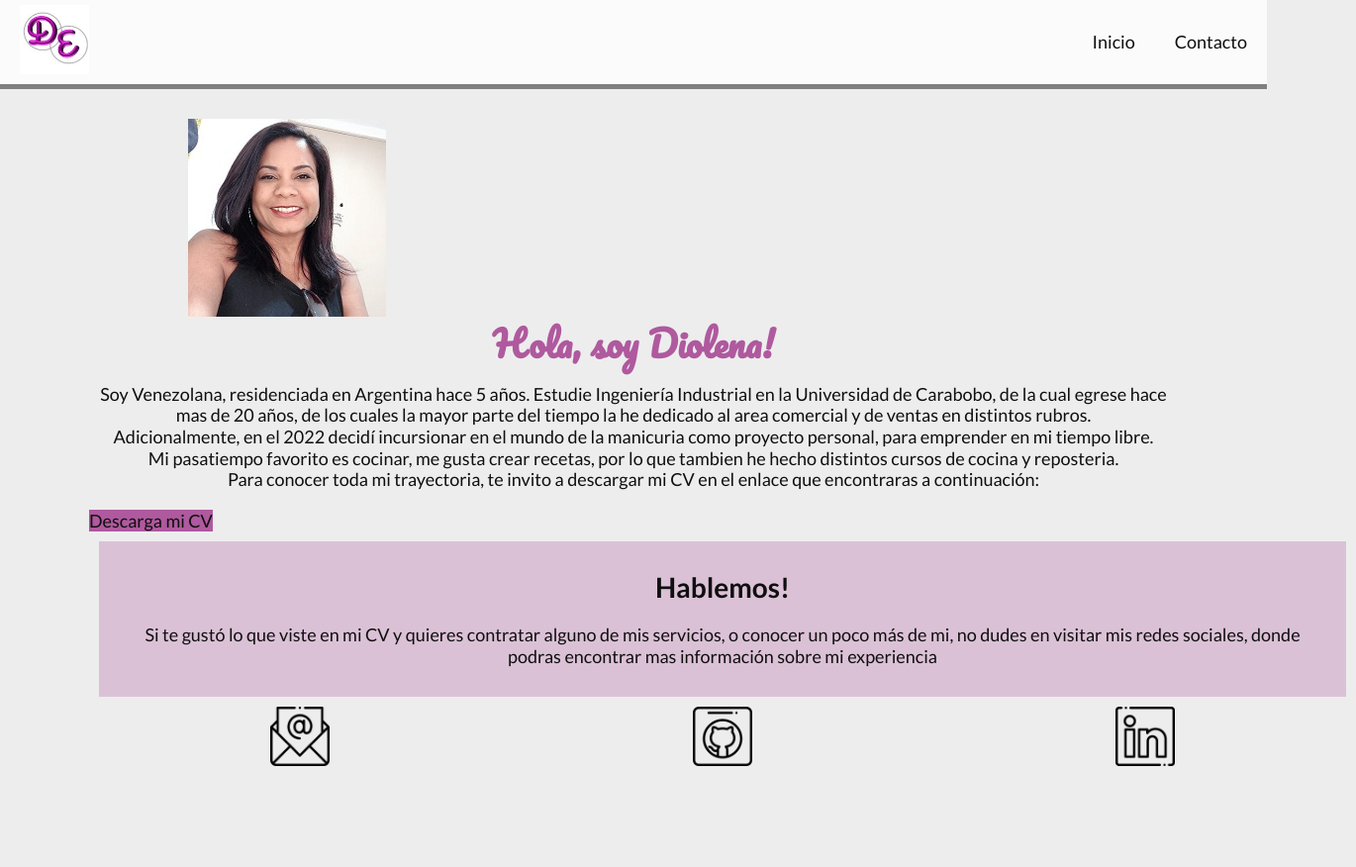
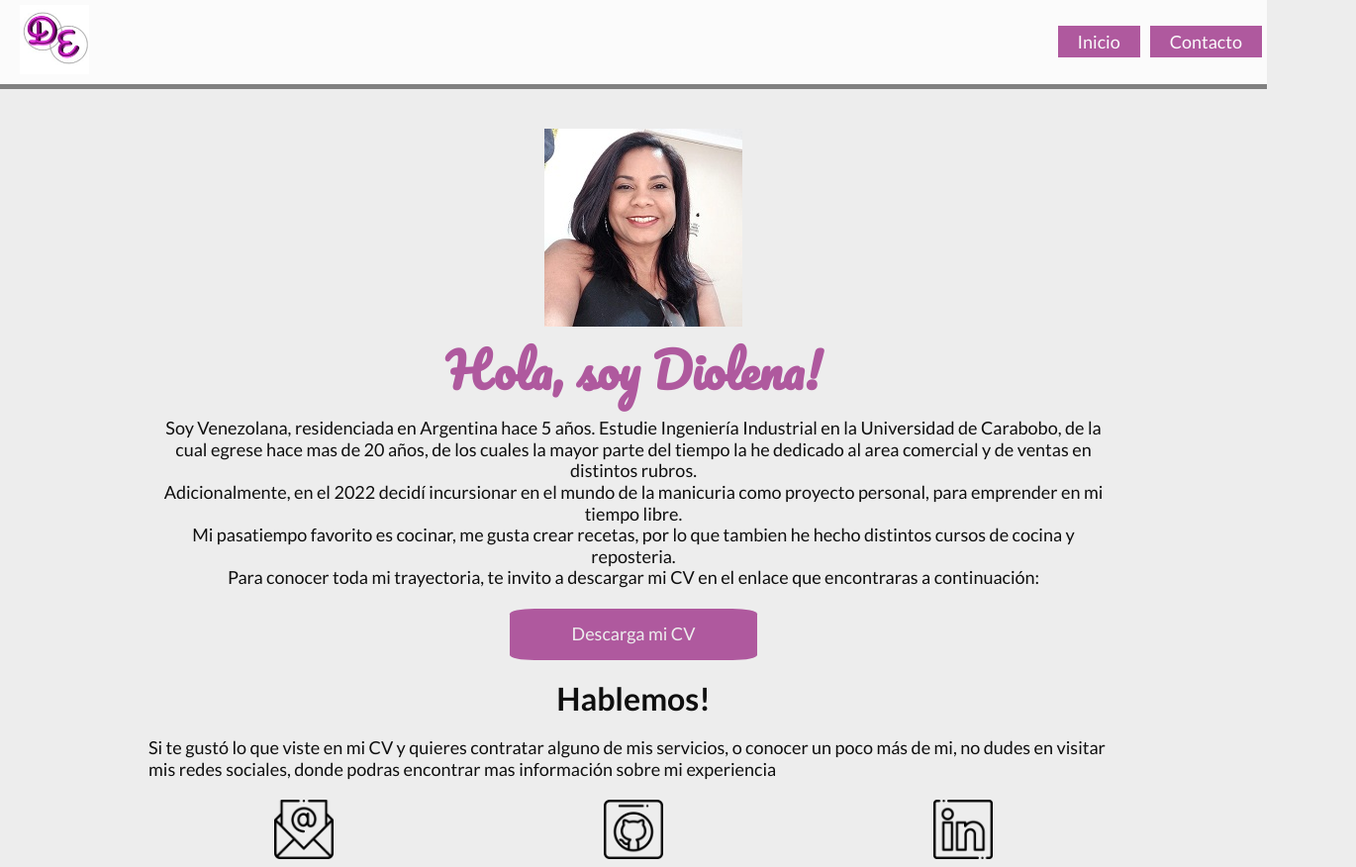
Before and after one commit to diolena/proyecto-2-cod-latam, a plain HTML site: page index.html in a window 1280 px wide. Shown: the top 876 px of the page at 99% size, 1370 px wide, since content can reach past the window. Drawn offline with Linux system fonts and the light colour scheme.

Commit message:
limite de tiempo

```diff
--- a/css/styles.css
+++ b/css/styles.css
@@ -39,6 +39,7 @@ a {
 main {
     max-width: 1100px;
     margin: auto;
+    padding:120px 50px;
 }
 
 
@@ -94,47 +95,53 @@ header img{
 
 li.menu-inicio a{
     padding: 5px 20px;
+    margin: 0px 5px;
+    color:#fbfbfb;
+    background-color: #af599e;
 }
 
 
-main{
-    padding-top:120px;
-}
-
 #inicio{
     display: inline;
-}
-
-h1{
-    font-size: 36px;
-    text-align: center;
-    font-family: 'Pacifico', cursive;
-    color:#af599e;
-}
-
-section{
     width:100vw;
     min-height: 100vh;
     margin:auto;
     text-align:center;
 }
+
+h1{
+    font-size: 36px;
+    font-family: 'Pacifico', cursive;
+    color:#af599e;
+}
+
 h2{
     font-size: 28px;
     padding-top: 20px;
     text-align: center;
 }
-section figure{
-    max-width: 400px;
+#yo{
+    display: block;
+    margin: auto;
+    padding:10px;
+    max-width: 200px;
     width: 100%;
     height: auto;
+    border-radius: 50%;
 }
-
-section figure#yo{
-    border-radius: 50%;
+#btn-cv{
+    background-color: #af599e;
+    color: #ededed;
+    display: block;
+    margin: auto;
+    padding: 15px 0px;
+    max-width: 250px;
+    border-radius: 10%;
 }
 
 article p {
     padding: 20px 10px;
+    margin: auto;
 }
 
 section #contacto{
@@ -143,17 +150,13 @@ section #contacto{
     align-items: center;
 }
 
-article#hablemos{
+article #hablemos{
     background-color: rgba(175,89,158,0.3);
     text-align: center;
     margin: 10px;
     padding:10px;
 }
-#cv{
-    background-color: #af599e;
-    padding: auto;
-    justify-content: center;
-}
+
 section#contacto ul{
     display: flex;
     justify-content: space-around;
@@ -178,11 +181,14 @@ footer{
     align-items: center;
     justify-content: center;
 }
-/*
+
 @media (min-width: 1024px) {
 
     h1{
-    font-size: 48px;
+        font-size: 48px;
     }
+    h2{
+        font-size:32px;
+    {
 
-}*/
+}
--- a/index.html
+++ b/index.html
@@ -40,7 +40,7 @@
                 </p>
             </article>
 
-            <a href="files/CV DIOLENA 2023.pdf" target="_blank" id="cv"> Descarga mi CV </a>
+            <a href="files/CV DIOLENA 2023.pdf" target="_blank" id="btn-cv"> Descarga mi CV </a>
 
         </section>
 
```
